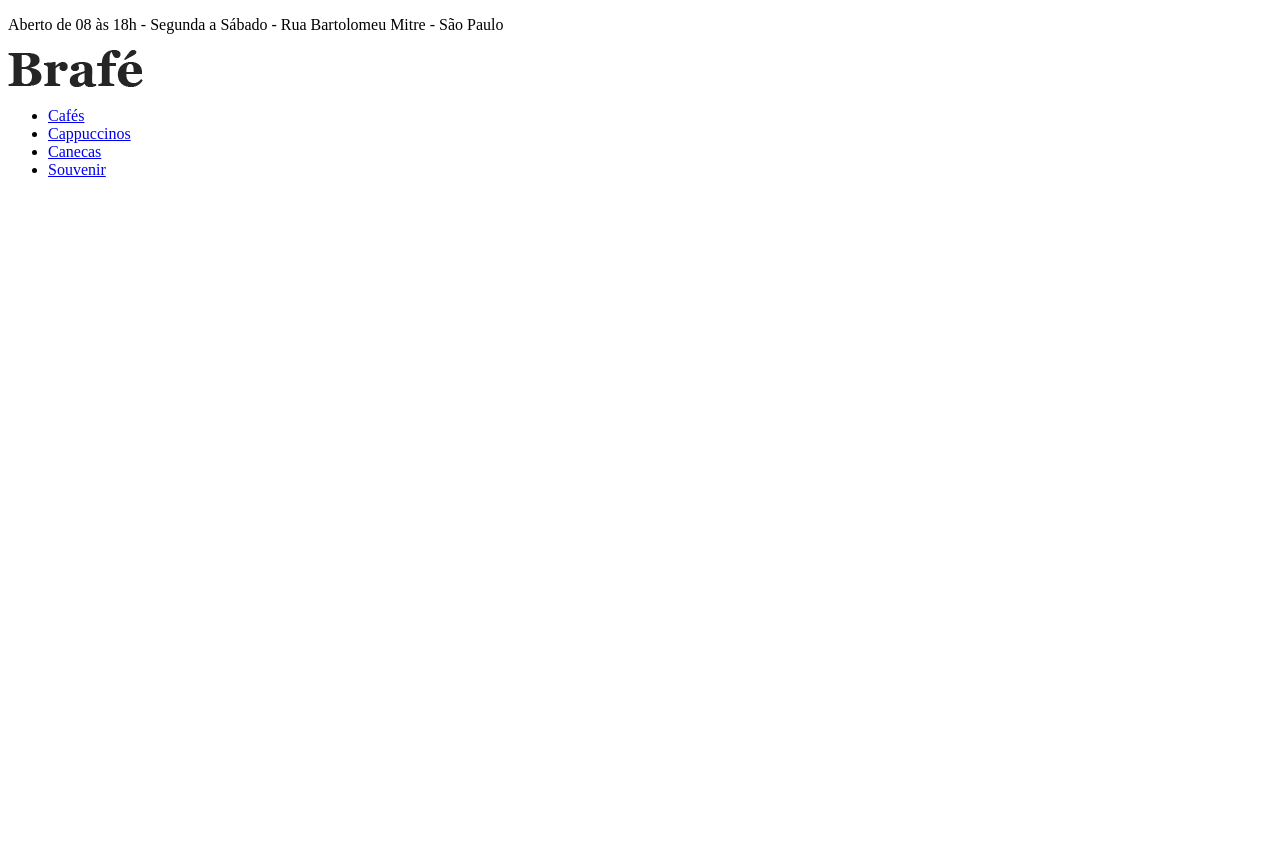
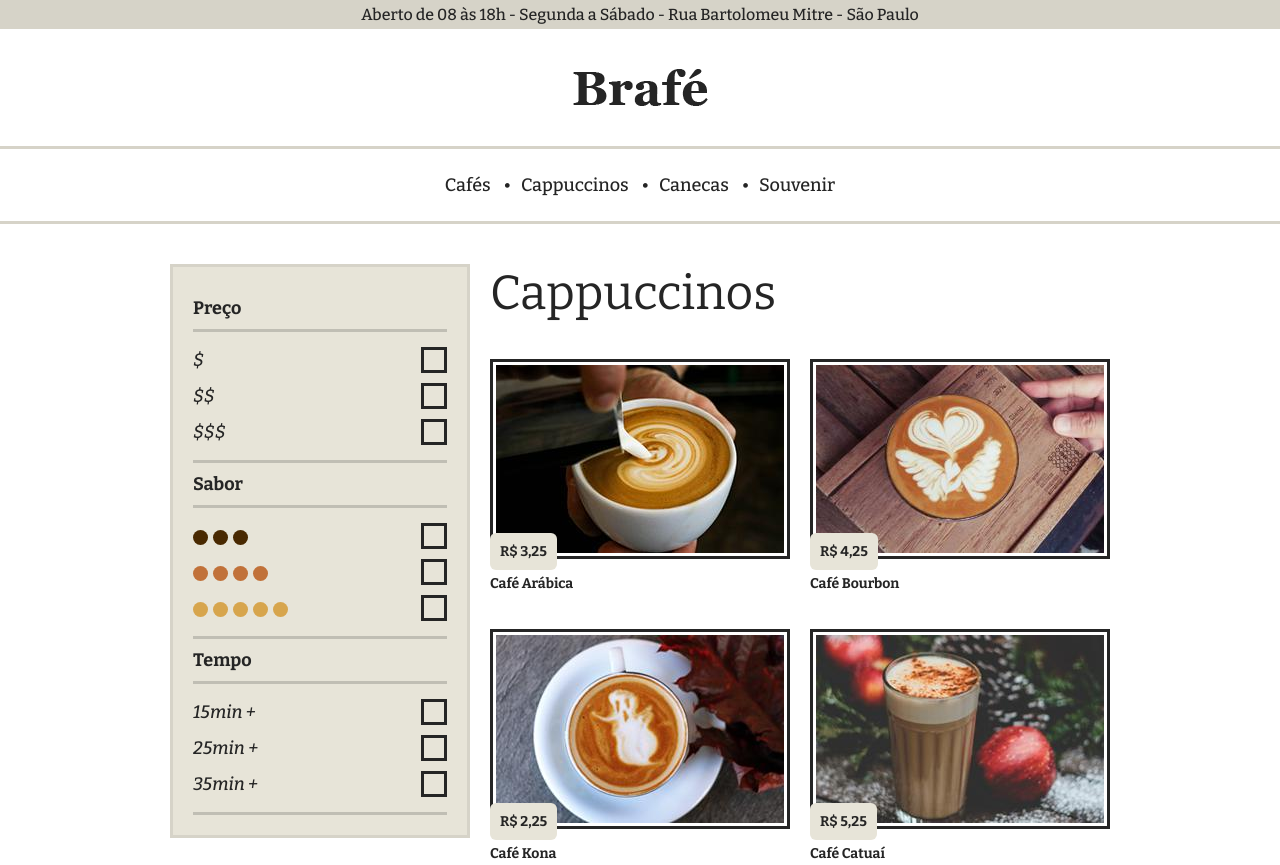
Before and after one commit to mateussp97/brafe, a plain HTML site: page onlyCSS/index-2.html in a window 1280 px wide. Shown: the top 865 px of the page. Before the commit the page ends 800 px from the top, so only its background shows below. Drawn offline with nearby package versions, Linux system fonts and the light colour scheme.

Commit message:
upgrade: index-2.html created and stylized

```diff
--- a/onlyCSS/css/style-2.css
+++ b/onlyCSS/css/style-2.css
@@ -0,0 +1,195 @@
+/*Reset*/
+* {
+  margin: 0;
+  padding: 0;
+  box-sizing: border-box;
+}
+
+body {
+  font-family: "Bitter", serif;
+  font-weight: 500;
+  color: #252525;
+}
+
+li {
+  list-style: none;
+}
+
+/*Menu*/
+.header-informations {
+  font: 0.875em;
+  background-color: #d6d3c8;
+  padding: 5px 0;
+  text-align: center;
+}
+
+.header-logo img {
+  display: block;
+  margin: 40px auto;
+}
+
+.header-menu {
+  border-top: 3px solid #d6d3c8;
+  border-bottom: 3px solid #d6d3c8;
+  text-align: center;
+  margin-bottom: 40px;
+  padding: 20px 0;
+}
+
+.header-menu li {
+  display: inline-block;
+}
+
+.header-menu li a {
+  display: block;
+  padding: 5px 10px 5px 0;
+  text-decoration: none;
+  color: #252525;
+  font-size: 1.125em;
+  transition: 0.3s;
+}
+
+.header-menu li a:hover {
+  color: #c0beb4;
+}
+
+.header-menu li a::before {
+  content: "•";
+  padding-right: 10px;
+}
+
+.header-menu li:first-child a::before {
+  content: "";
+}
+
+/*Container*/
+.container {
+  max-width: 960px;
+  margin: 0 auto;
+}
+
+.container::after,
+.container::before {
+  content: "";
+  display: table;
+  clear: both;
+}
+
+/*Filter*/
+.filter {
+  background-color: #e7e4d8;
+  border: 3px solid #d6d3c8;
+  width: 300px;
+  margin: 0 10px;
+  padding: 20px;
+  float: left;
+}
+
+.filter h2 {
+  font-size: 1.125em;
+  padding: 10px 0;
+}
+
+.filter ul {
+  border-top: 3px solid #c0beb4;
+  border-bottom: 3px solid #c0beb4;
+  padding: 10px 0;
+}
+
+.filter li {
+  font-style: italic;
+  font-size: 1.125em;
+  line-height: 2em;
+}
+
+.filter li::after {
+  content: "";
+  display: block;
+  width: 20px;
+  height: 20px;
+  border: 3px solid #252525;
+  float: right;
+  margin-top: 5px;
+}
+
+.flavor {
+  overflow: hidden;
+}
+
+.flavor span {
+  text-indent: -200px;
+  display: inline-block;
+  width: 15px;
+  height: 15px;
+  background: currentColor;
+  border-radius: 50%;
+  vertical-align: middle;
+}
+
+.flavor-3 {
+  color: #492901;
+  box-shadow: 20px 0 0 0, 40px 0 0 0;
+}
+
+.flavor-4 {
+  color: #c17139;
+  box-shadow: 20px 0 0 0, 40px 0 0 0, 60px 0 0 0;
+}
+
+.flavor-5 {
+  color: #d7a54d;
+  box-shadow: 20px 0 0 0, 40px 0 0 0, 60px 0 0 0, 80px 0 0 0;
+}
+
+/*Products*/
+.products {
+  width: 620px;
+  margin: 0 10px;
+  float: left;
+}
+
+.products h1 {
+  font-size: 3em;
+  font-weight: normal;
+}
+
+.products li {
+  width: 300px;
+  float: left;
+}
+
+.products li:nth-child(even) {
+  margin-left: 20px;
+}
+
+.products li img {
+  display: block;
+  max-width: 100%;
+  border: 3px solid #fff;
+  box-shadow: 0 0 0 3px #252525;
+  margin: 40px 3px 0 3px; /*3px to align shadow*/
+}
+
+.products li span {
+  background-color: #e7e4d8;
+  padding: 10px;
+  font-size: 0.875em;
+  font-weight: bold;
+  position: relative;
+  border-radius: 6px;
+  top: -15px;
+}
+
+.products li h2 {
+  font-size: 00.875em;
+  font-weight: bold;
+}
+
+.footer {
+  background: #e7e4d8;
+  text-align: center;
+  padding: 30px 0;
+  font-size: 1.125em;
+  line-height: 1.4em;
+  margin-top: 80px;
+}
--- a/onlyCSS/index-2.html
+++ b/onlyCSS/index-2.html
@@ -5,18 +5,19 @@
   <meta charset="UTF-8">
   <meta name="viewport" content="width=device-width, initial-scale=1.0">
   <title>Brafé 2</title>
+  <link href="https://fonts.googleapis.com/css2?family=Bitter:ital,wght@0,400;0,500;0,600;0,700;0,800;0,900;1,400;1,500;1,600;1,700;1,800;1,900&display=swap" rel="stylesheet">
   <link rel="stylesheet" href="./css/style-2.css">
 </head>
 
 <body>
   <header>
-    <div>
+    <div class="header-informations">
       <p>Aberto de 08 às 18h - Segunda a Sábado - Rua Bartolomeu Mitre - São Paulo</p>
     </div>
-    <a href="index.html">
+    <a class="header-logo" href="index.html">
       <img src="./img-2/brafe.png" alt="">
     </a>
-    <nav>
+    <nav class="header-menu">
       <ul>
         <li><a href="#">Cafés</a></li>
         <li><a href="#">Cappuccinos</a></li>
@@ -25,6 +26,67 @@
       </ul>
     </nav>
   </header>
+
+  <div class="container">
+    <nav class="filter">
+      <h2>Preço</h2>
+      <ul>
+        <li>$</li>
+        <li>$$</li>
+        <li>$$$</li>
+      </ul>
+      <h2>Sabor</h2>
+      <ul class="flavor">
+        <li><span class="flavor-3">Marrom</span></li>
+        <li><span class="flavor-4">Laranja</span></li>
+        <li><span class="flavor-5">Amarelo</span></li>
+      </ul>
+      <h2>Tempo</h2>
+      <ul>
+        <li>15min +</li>
+        <li>25min +</li>
+        <li>35min +</li>
+      </ul>
+    </nav>
+    <section class="products">
+      <h1>Cappuccinos</h1>
+      <ul>
+        <li>
+          <img src="./img-2/cafe-1.jpg" alt="">
+          <span>R$ 3,25</span>
+          <h2>Café Arábica</h2>
+        </li>
+        <li>
+          <img src="./img-2/cafe-2.jpg" alt="">
+          <span>R$ 4,25</span>
+          <h2>Café Bourbon</h2>
+        </li>
+        <li>
+          <img src="./img-2/cafe-3.jpg" alt="">
+          <span>R$ 2,25</span>
+          <h2>Café Kona</h2>
+        </li>
+        <li>
+          <img src="./img-2/cafe-4.jpg" alt="">
+          <span>R$ 5,25</span>
+          <h2>Café Catuaí</h2>
+        </li>
+        <li>
+          <img src="./img-2/cafe-5.jpg" alt="">
+          <span>R$ 6,50</span>
+          <h2>Café Robusta</h2>
+        </li>
+        <li>
+          <img src="./img-2/cafe-6.jpg" alt="">
+          <span>R$ 5,50</span>
+          <h2>Café Acaiá</h2>
+        </li>
+      </ul>
+    </section>
+  </div>
+  <footer class="footer">
+    <p>Brafé 2020 - Alguns direitos reservados. <br> Av. das Nações Unidas, 13994 - 22 Andar <br> Cidade Monções, São Paulo - SP</p>
+  </footer>
 </body>
 
 </html>
```
